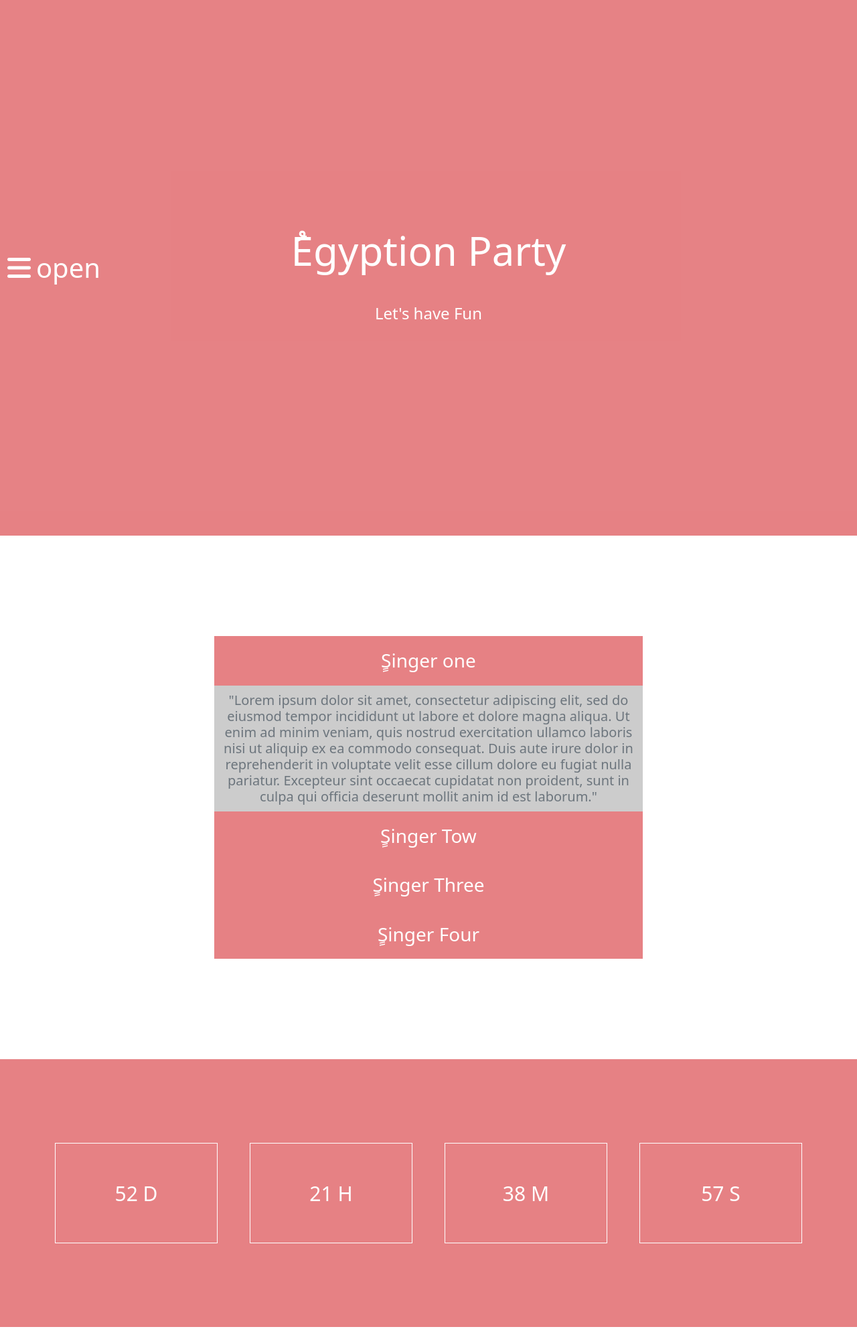
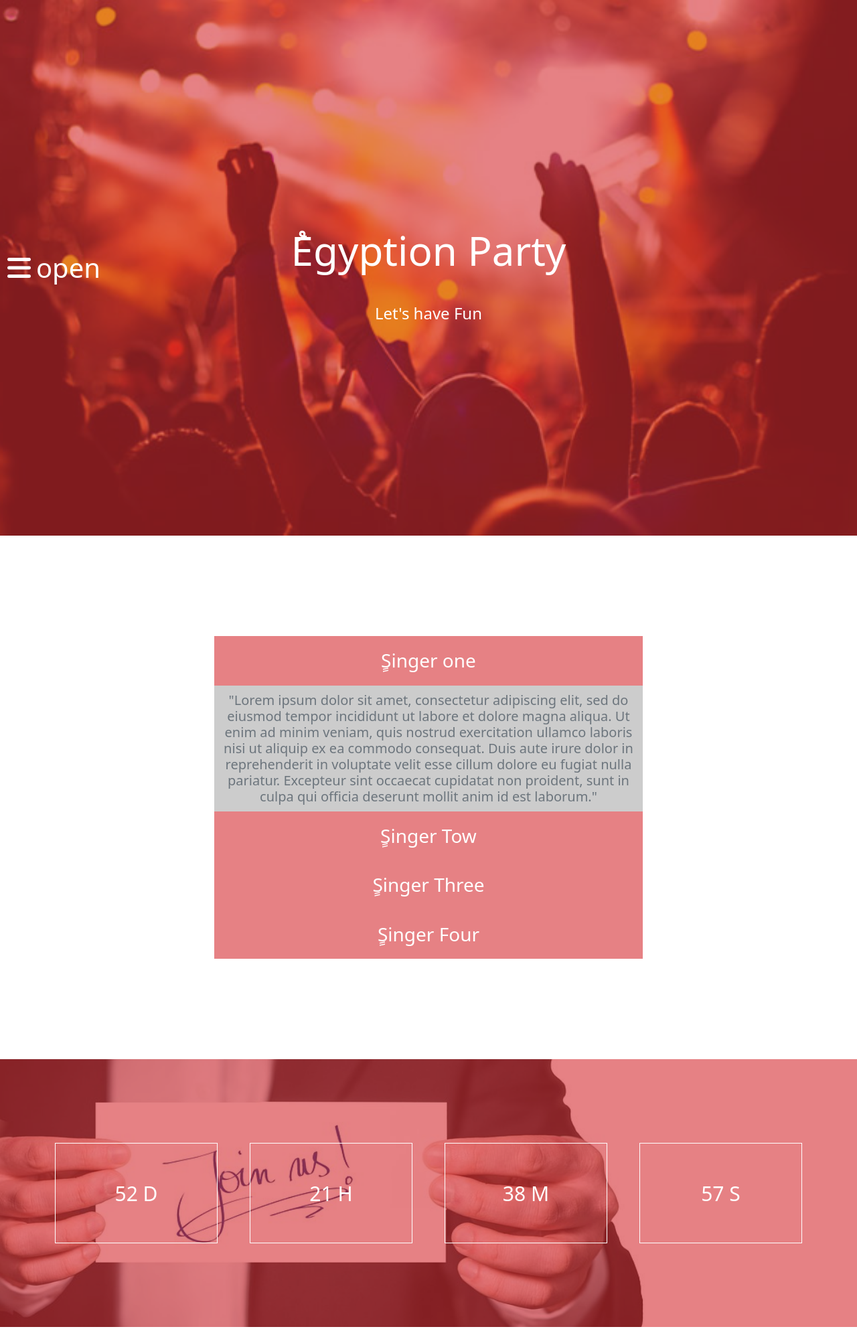
Before and after one commit to mahmoud13021993/Jquery-Assignment, a plain HTML site: page index.html in a window 1280 px wide. Shown: the top 1985 px of the page at 67% size. Drawn offline with Linux system fonts and the light colour scheme; the site is published under a folder, as on GitHub Pages, so addresses that start at the root find nothing; a web font is replaced by a local one.

Commit message:
Update slider.css

```diff
--- a/css/slider.css
+++ b/css/slider.css
@@ -52,7 +52,7 @@ transition: color 0.3s;
 #home{
     width: 100%;
     height: 100vh;
-    background-image: url(/images/events-heavenly-header.jpg);
+    background-image: url(../images/events-heavenly-header.jpg);
     background-repeat: no-repeat;
     background-position: center;
     background-size: cover;
@@ -99,7 +99,7 @@ transition: color 0.3s;
 #counter {
     height: 400px;
     width: 100%;
-    background-image: url(/images/invitation-2508607__340.jpg);
+    background-image: url(../images/invitation-2508607__340.jpg);
     background-repeat: no-repeat;
     background-position: center center;
     background-size: 100% 100%;
```
